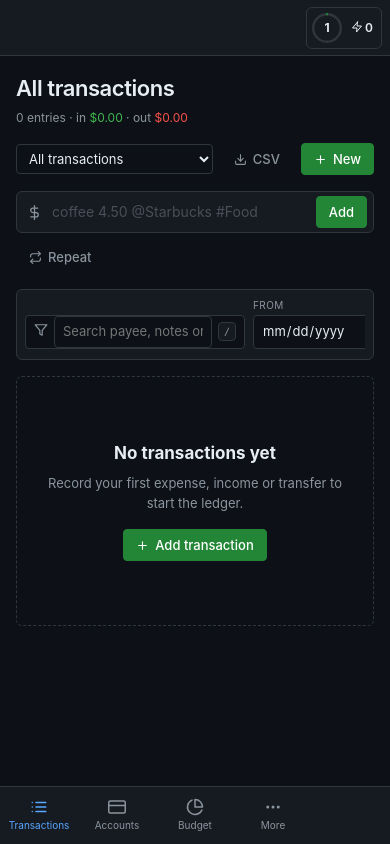
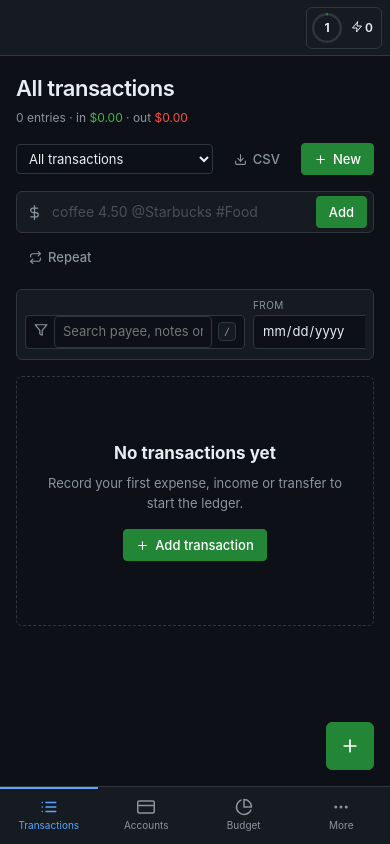
Before and after one commit to Asterki/budgeter, a React (Vite) app: page / in a window 390 px wide. Built offline with nearby package versions, Linux system fonts and the light colour scheme.

Commit message:
feat(mobile): four tabs, a More view and a floating add button

```diff
--- a/src/App.tsx
+++ b/src/App.tsx
@@ -10,7 +10,6 @@ import {
 
 import { AccountDialog } from './components/AccountDialog';
 import { AppShell } from './components/AppShell';
-import { Dialog } from './components/Dialog';
 import { Rewards } from './components/Rewards';
 import { Sidebar } from './components/Sidebar';
 import { TopBar } from './components/TopBar';
@@ -19,7 +18,6 @@ import { monthRange } from './domain/budget';
 import { useBudget } from './state/store';
 import {
   INITIAL_SELECTION,
-  MORE_VIEWS,
   PLANNING_GROUP,
   VIEW_GROUP,
   type NavItem,
@@ -31,6 +29,7 @@ import { AccountsView } from './views/AccountsView';
 import { BudgetView } from './views/BudgetView';
 import { CalendarView } from './views/CalendarView';
 import { ForecastView } from './views/ForecastView';
+import { MoreView } from './views/MoreView';
 import { ReportsView } from './views/ReportsView';
 import { SettingsView } from './views/SettingsView';
 import { TransactionsView } from './views/TransactionsView';
@@ -40,6 +39,7 @@ const MOBILE_TABS: { view: ViewKey; label: string; icon: typeof FiList }[] = [
   { view: 'transactions', label: 'Transactions', icon: FiList },
   { view: 'accounts', label: 'Accounts', icon: FiCreditCard },
   { view: 'budget', label: 'Budget', icon: FiPieChart },
+  { view: 'more', label: 'More', icon: FiMoreHorizontal },
 ];
 
 /** 1–7 follow the rail, not a separate list. */
@@ -56,7 +56,6 @@ export function App() {
   const [accountDialog, setAccountDialog] = useState<Account | null | undefined>(undefined);
   const [searchSignal, setSearchSignal] = useState(0);
   const [composeSignal, setComposeSignal] = useState(0);
-  const [moreOpen, setMoreOpen] = useState(false);
   const [budgetJump, setBudgetJump] = useState<{
     categoryId: string;
     from: string;
@@ -161,11 +160,18 @@ export function App() {
         <nav className="tabbar" aria-label="Primary">
           {MOBILE_TABS.map((tab) => {
             const Icon = tab.icon;
+            const active =
+              tab.view === 'more'
+                ? selection.view === 'more' ||
+                  selection.view === 'settings' ||
+                  PLANNING_GROUP.some((item) => item.view === selection.view)
+                : selection.view === tab.view;
             return (
               <button
                 key={tab.view}
                 type="button"
-                className={`tabbar__item${selection.view === tab.view ? ' tabbar__item--active' : ''}`}
+                className={`tabbar__item${active ? ' tabbar__item--active' : ''}`}
+                aria-current={active ? 'page' : undefined}
                 onClick={() => setSelection((prev) => ({ ...prev, view: tab.view }))}
               >
                 <Icon aria-hidden="true" />
@@ -173,18 +179,17 @@ export function App() {
               </button>
             );
           })}
-          <button
-            type="button"
-            className={`tabbar__item${
-              MORE_VIEWS.some((tab) => tab.view === selection.view) ? ' tabbar__item--active' : ''
-            }`}
-            onClick={() => setMoreOpen(true)}
-            aria-expanded={moreOpen}
-          >
-            <FiMoreHorizontal aria-hidden="true" />
-            <span>More</span>
-          </button>
         </nav>
+      }
+      fab={
+        <button
+          type="button"
+          className="fab"
+          onClick={() => setDetail({ transactionId: null })}
+          aria-label="Add transaction"
+        >
+          <FiPlus aria-hidden="true" />
+        </button>
       }
     >
       {selection.view === 'transactions' && (
@@ -214,42 +219,11 @@ export function App() {
       {selection.view === 'reports' && <ReportsView />}
       {selection.view === 'forecast' && <ForecastView />}
       {selection.view === 'settings' && <SettingsView />}
-
-      {moreOpen && (
-        <Dialog title="More" onClose={() => setMoreOpen(false)}>
-          <div className="more-list">
-            <button
-              type="button"
-              className="more-list__item"
-              onClick={() => {
-                setMoreOpen(false);
-                setDetail({ transactionId: null });
-              }}
-            >
-              <FiPlus aria-hidden="true" />
-              <span>Add transaction</span>
-            </button>
-            {MORE_VIEWS.map((tab) => {
-              const Icon = tab.icon;
-              return (
-                <button
-                  key={tab.view}
-                  type="button"
-                  className={`more-list__item${
-                    selection.view === tab.view ? ' more-list__item--active' : ''
-                  }`}
-                  onClick={() => {
-                    setMoreOpen(false);
-                    setSelection((prev) => ({ ...prev, view: tab.view }));
-                  }}
-                >
-                  <Icon aria-hidden="true" />
-                  <span>{tab.label}</span>
-                </button>
-              );
-            })}
-          </div>
-        </Dialog>
+      {selection.view === 'more' && (
+        <MoreView
+          active={selection.view}
+          onSelect={(view) => setSelection((prev) => ({ ...prev, view }))}
+        />
       )}
 
       {detail && (detail.transactionId === null || activeTransaction) && (
--- a/src/styles.css
+++ b/src/styles.css
@@ -1395,7 +1395,7 @@ kbd {
 
 .tabbar {
   display: grid;
-  grid-template-columns: repeat(5, 1fr);
+  grid-template-columns: repeat(4, 1fr);
 }
 
 /* ── Placeholder ─────────────────────────────────────────────────────────── */
@@ -1489,9 +1489,9 @@ kbd {
     right: 0;
     bottom: 0;
     left: 0;
-    z-index: 30;
+    z-index: 50;
     display: grid;
-    grid-template-columns: repeat(5, 1fr);
+    grid-template-columns: repeat(4, 1fr);
     height: calc(var(--tabbar-height) + env(safe-area-inset-bottom));
     padding-bottom: env(safe-area-inset-bottom);
     border-top: 1px solid var(--border);
@@ -1516,6 +1516,7 @@ kbd {
 
   .tabbar__item--active {
     color: var(--accent);
+    box-shadow: inset 0 2px 0 var(--accent);
   }
 
   .ledger__head,
@@ -3424,3 +3425,70 @@ kbd {
     overflow-wrap: anywhere;
   }
 }
+
+/* ── View frame ──────────────────────────────────────────────────────────── */
+
+.view {
+  display: flex;
+  flex-direction: column;
+  gap: var(--space-lg);
+  max-width: 1280px;
+}
+
+.view__header {
+  display: flex;
+  align-items: flex-end;
+  justify-content: space-between;
+  gap: var(--space-md);
+  flex-wrap: wrap;
+}
+
+.view__title {
+  margin: 0;
+  font-size: 20px;
+  font-weight: 600;
+}
+
+.view__subtitle {
+  margin: 2px 0 0;
+  color: var(--on-surface-muted);
+  font-size: 12px;
+}
+
+.more-list__chevron {
+  margin-left: auto;
+  font-size: 16px;
+}
+
+/* ── Mobile action button ────────────────────────────────────────────────── */
+
+.fab {
+  position: fixed;
+  right: 16px;
+  bottom: calc(var(--tabbar-height) + 16px + env(safe-area-inset-bottom));
+  z-index: 55;
+  display: grid;
+  place-items: center;
+  width: 48px;
+  height: 48px;
+  border: 1px solid var(--primary);
+  border-radius: 6px;
+  background: var(--primary);
+  color: #fff;
+  font-size: 20px;
+  cursor: pointer;
+}
+
+.fab:hover {
+  background: var(--primary-hover);
+}
+
+.fab:active {
+  transform: translateY(1px);
+}
+
+@media (max-width: 860px) {
+  .workspace {
+    padding-bottom: calc(var(--tabbar-height) + 96px);
+  }
+}
--- /dev/null
+++ b/src/views/MoreView.tsx
@@ -0,0 +1,50 @@
+/** Mobile overflow destination: everything that is not a primary tab. */
+
+import { FiChevronRight, FiSettings } from 'react-icons/fi';
+
+import { PLANNING_GROUP, type ViewKey } from '../state/navigation';
+
+interface MoreViewProps {
+  active: ViewKey;
+  onSelect: (view: ViewKey) => void;
+}
+
+export function MoreView({ active, onSelect }: MoreViewProps) {
+  return (
+    <section className="view">
+      <header className="view__header">
+        <div>
+          <h1 className="view__title">More</h1>
+          <p className="view__subtitle">Planning and settings</p>
+        </div>
+      </header>
+
+      <div className="more-list">
+        {PLANNING_GROUP.map((item) => {
+          const Icon = item.icon;
+          return (
+            <button
+              key={item.view}
+              type="button"
+              className={`more-list__item${active === item.view ? ' more-list__item--active' : ''}`}
+              onClick={() => onSelect(item.view)}
+            >
+              <Icon aria-hidden="true" />
+              <span>{item.label}</span>
+              <FiChevronRight className="more-list__chevron" aria-hidden="true" />
+            </button>
+          );
+        })}
+        <button
+          type="button"
+          className={`more-list__item${active === 'settings' ? ' more-list__item--active' : ''}`}
+          onClick={() => onSelect('settings')}
+        >
+          <FiSettings aria-hidden="true" />
+          <span>Settings</span>
+          <FiChevronRight className="more-list__chevron" aria-hidden="true" />
+        </button>
+      </div>
+    </section>
+  );
+}
```
